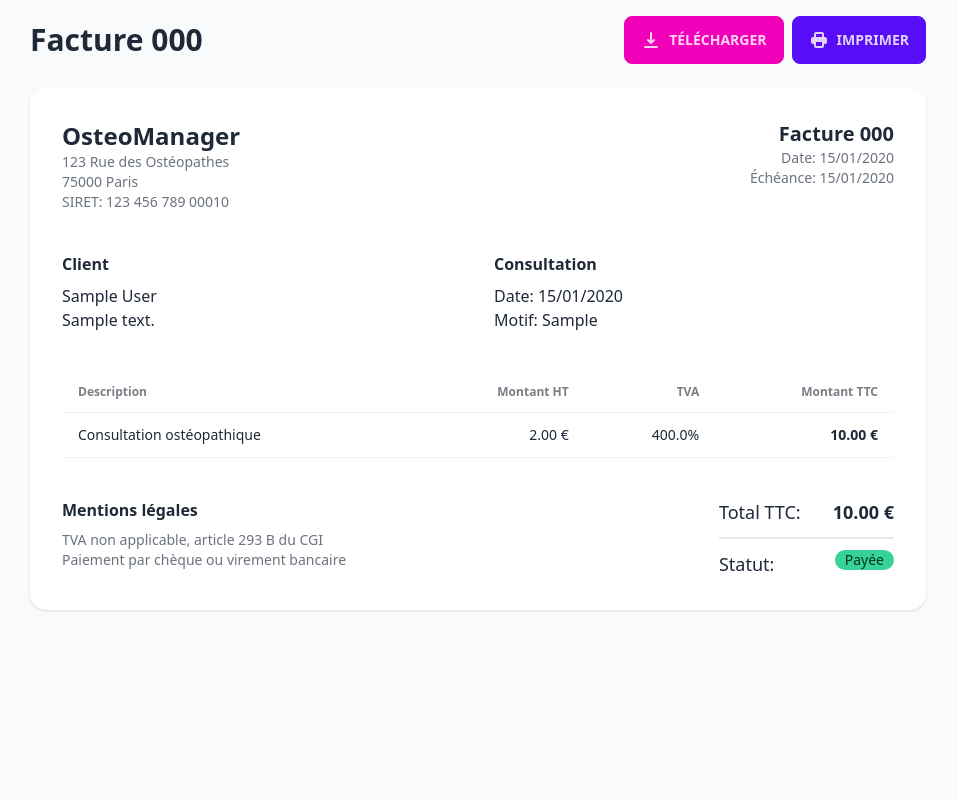
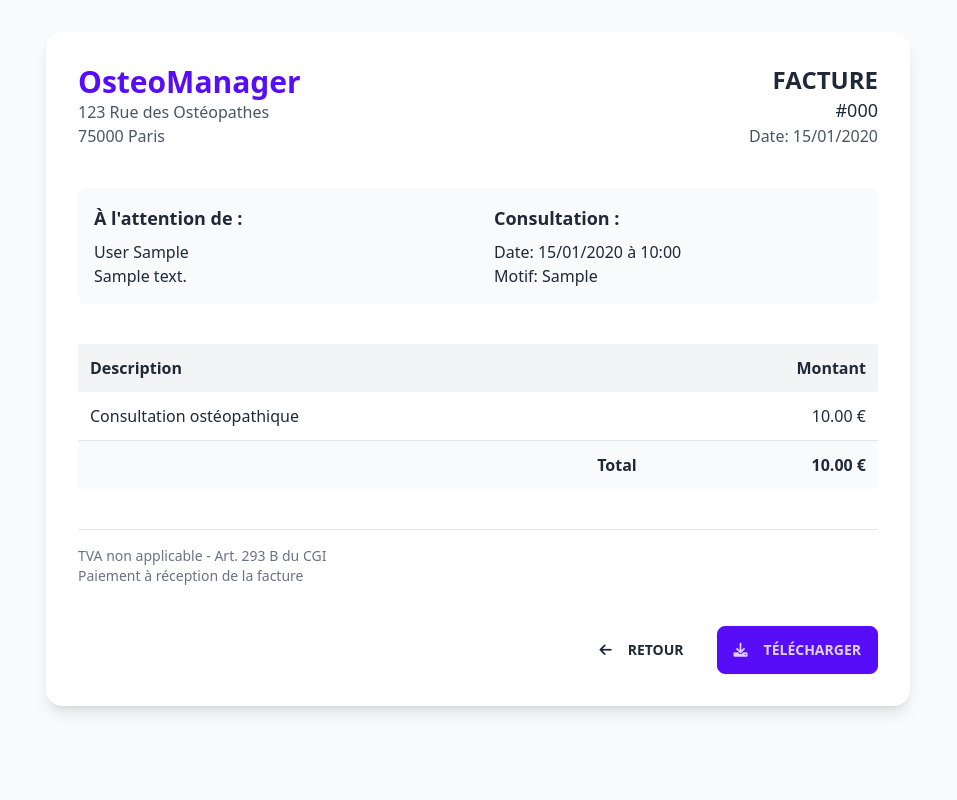
Before and after one commit to clement-soler/blackboxai-1743273902526, a Flask app: page /invoices/1 in a window 1280 px wide. Shown: the part 68-868 px from the top of the page, without its empty margins (162-1119 px from the left). Run offline with Flask 3, Linux system fonts and the light colour scheme; tables that the repository leaves empty hold one stand-in row (values such as "Sample post"); some libraries are stand-ins or nearby versions.

Commit message:
Add blackboxai-1743241900869/frontend/templates/invoices/view.html 1743276989278

```diff
--- a/blackboxai-1743241900869/frontend/templates/invoices/view.html
+++ b/blackboxai-1743241900869/frontend/templates/invoices/view.html
@@ -1,133 +1,77 @@
 {% extends "base.html" %}
 
 {% block content %}
-<div class="max-w-4xl mx-auto">
-    <div class="flex justify-between items-center mb-6">
-        <h1 class="text-3xl font-bold">Facture {{ invoice.number }}</h1>
-        <div class="flex gap-2">
-            <a href="/invoices/{{ invoice.id }}/download" class="btn btn-secondary">
-                <svg xmlns="http://www.w3.org/2000/svg" class="h-5 w-5" viewBox="0 0 20 20" fill="currentColor">
-                    <path fill-rule="evenodd" d="M3 17a1 1 0 011-1h12a1 1 0 110 2H4a1 1 0 01-1-1zm3.293-7.707a1 1 0 011.414 0L9 10.586V3a1 1 0 112 0v7.586l1.293-1.293a1 1 0 111.414 1.414l-3 3a1 1 0 01-1.414 0l-3-3a1 1 0 010-1.414z" clip-rule="evenodd" />
-                </svg>
-                Télécharger
-            </a>
-            <button onclick="window.print()" class="btn btn-primary">
-                <svg xmlns="http://www.w3.org/2000/svg" class="h-5 w-5" viewBox="0 0 20 20" fill="currentColor">
-                    <path fill-rule="evenodd" d="M5 4v3H4a2 2 0 00-2 2v3a2 2 0 002 2h1v2a2 2 0 002 2h6a2 2 0 002-2v-2h1a2 2 0 002-2V9a2 2 0 00-2-2h-1V4a2 2 0 00-2-2H7a2 2 0 00-2 2zm8 0H7v3h6V4zm0 8H7v4h6v-4z" clip-rule="evenodd" />
-                </svg>
-                Imprimer
-            </button>
-        </div>
-    </div>
-
-    <div class="card bg-base-100 shadow print:shadow-none">
-        <div class="card-body print:p-0">
-            <!-- En-tête facture -->
+<div class="max-w-4xl mx-auto p-4">
+    <div class="card bg-white shadow-lg">
+        <div class="card-body">
+            <!-- En-tête de la facture -->
             <div class="flex justify-between items-start mb-8">
                 <div>
-                    <h2 class="text-2xl font-bold">OsteoManager</h2>
-                    <div class="text-sm text-gray-500">
-                        <p>123 Rue des Ostéopathes</p>
-                        <p>75000 Paris</p>
-                        <p>SIRET: 123 456 789 00010</p>
-                    </div>
+                    <h1 class="text-3xl font-bold text-primary">OsteoManager</h1>
+                    <p class="text-gray-600">123 Rue des Ostéopathes</p>
+                    <p class="text-gray-600">75000 Paris</p>
                 </div>
                 <div class="text-right">
-                    <h3 class="text-xl font-semibold">Facture {{ invoice.number }}</h3>
-                    <div class="text-sm text-gray-500">
-                        <p>Date: {{ invoice.issue_date.strftime('%d/%m/%Y') }}</p>
-                        {% if invoice.due_date %}
-                        <p>Échéance: {{ invoice.due_date.strftime('%d/%m/%Y') }}</p>
-                        {% endif %}
-                    </div>
+                    <h2 class="text-2xl font-bold">FACTURE</h2>
+                    <p class="text-lg">#{{ invoice.number }}</p>
+                    <p class="text-gray-600">Date: {{ invoice.issue_date.strftime('%d/%m/%Y') }}</p>
                 </div>
             </div>
 
-            <!-- Client -->
-            <div class="grid grid-cols-1 md:grid-cols-2 gap-8 mb-8">
+            <!-- Informations client -->
+            <div class="grid grid-cols-2 gap-8 mb-8 p-4 bg-gray-50 rounded-lg">
                 <div>
-                    <h4 class="font-bold mb-2">Client</h4>
-                    <p class="font-medium">{{ invoice.consultation.patient.first_name }} {{ invoice.consultation.patient.last_name }}</p>
-                    {% if invoice.consultation.patient.address %}
+                    <h3 class="font-semibold text-lg mb-2">À l'attention de :</h3>
+                    <p class="font-medium">{{ invoice.consultation.patient.last_name }} {{ invoice.consultation.patient.first_name }}</p>
                     <p>{{ invoice.consultation.patient.address }}</p>
-                    {% endif %}
                 </div>
                 <div>
-                    <h4 class="font-bold mb-2">Consultation</h4>
-                    <p>Date: {{ invoice.consultation.date.strftime('%d/%m/%Y') }}</p>
-                    <p>Motif: {{ invoice.consultation.reason or 'Non spécifié' }}</p>
+                    <h3 class="font-semibold text-lg mb-2">Consultation :</h3>
+                    <p>Date: {{ invoice.consultation.date.strftime('%d/%m/%Y à %H:%M') }}</p>
+                    <p>Motif: {{ invoice.consultation.reason }}</p>
                 </div>
             </div>
 
-            <!-- Détails facture -->
+            <!-- Détails de la facture -->
             <div class="mb-8">
-                <table class="table w-full">
-                    <thead>
+                <table class="table-auto w-full">
+                    <thead class="bg-gray-100">
                         <tr>
-                            <th>Description</th>
-                            <th class="text-right">Montant HT</th>
-                            <th class="text-right">TVA</th>
-                            <th class="text-right">Montant TTC</th>
+                            <th class="text-left p-3">Description</th>
+                            <th class="text-right p-3">Montant</th>
                         </tr>
                     </thead>
                     <tbody>
-                        <tr>
-                            <td>Consultation ostéopathique</td>
-                            <td class="text-right">{{ "%.2f"|format(invoice.amount / (1 + invoice.tax_rate)) }} €</td>
-                            <td class="text-right">{{ "%.1f"|format(invoice.tax_rate * 100) }}%</td>
-                            <td class="text-right font-bold">{{ "%.2f"|format(invoice.amount) }} €</td>
+                        <tr class="border-b">
+                            <td class="p-3">Consultation ostéopathique</td>
+                            <td class="text-right p-3">{{ "%.2f"|format(invoice.amount) }} €</td>
                         </tr>
                     </tbody>
+                    <tfoot class="bg-gray-50">
+                        <tr>
+                            <td class="p-3 font-bold text-right">Total</td>
+                            <td class="p-3 font-bold text-right">{{ "%.2f"|format(invoice.amount) }} €</td>
+                        </tr>
+                    </tfoot>
                 </table>
             </div>
 
-            <!-- Total et mentions -->
-            <div class="grid grid-cols-1 md:grid-cols-2 gap-8">
-                <div>
-                    <h4 class="font-bold mb-2">Mentions légales</h4>
-                    <p class="text-sm text-gray-500">
-                        TVA non applicable, article 293 B du CGI<br>
-                        Paiement par chèque ou virement bancaire
-                    </p>
-                </div>
-                <div class="text-right">
-                    <div class="inline-block text-lg">
-                        <div class="flex justify-between gap-8">
-                            <span>Total TTC:</span>
-                            <span class="font-bold">{{ "%.2f"|format(invoice.amount) }} €</span>
-                        </div>
-                        <div class="divider my-1"></div>
-                        <div class="flex justify-between gap-8">
-                            <span>Statut:</span>
-                            <span class="badge badge-{{ 'success' if invoice.status == 'paid' else 'warning' }}">
-                                {{ 'Payée' if invoice.status == 'paid' else 'En attente' }}
-                            </span>
-                        </div>
-                    </div>
-                </div>
+            <!-- Mentions légales -->
+            <div class="text-sm text-gray-500 border-t pt-4">
+                <p>TVA non applicable - Art. 293 B du CGI</p>
+                <p>Paiement à réception de la facture</p>
+            </div>
+
+            <!-- Actions -->
+            <div class="mt-8 flex justify-end gap-4">
+                <a href="/consultations" class="btn btn-ghost">
+                    <i class="fas fa-arrow-left mr-2"></i> Retour
+                </a>
+                <button class="btn btn-primary">
+                    <i class="fas fa-download mr-2"></i> Télécharger
+                </button>
             </div>
         </div>
     </div>
 </div>
-
-<style>
-@media print {
-    body * {
-        visibility: hidden;
-    }
-    .card, .card * {
-        visibility: visible;
-    }
-    .card {
-        position: absolute;
-        left: 0;
-        top: 0;
-        width: 100%;
-        box-shadow: none;
-    }
-    .no-print {
-        display: none;
-    }
-}
-</style>
 {% endblock %}
```
